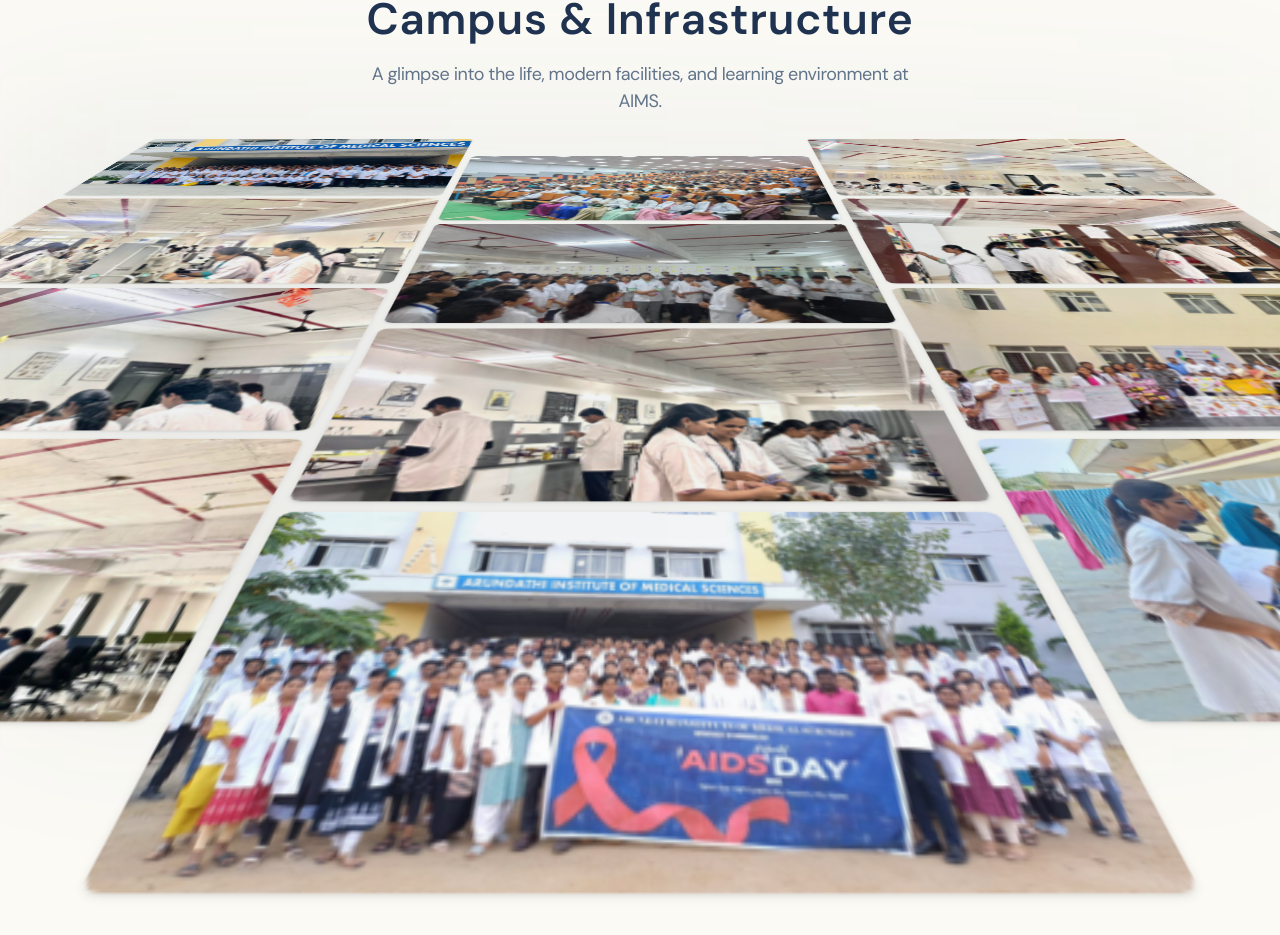
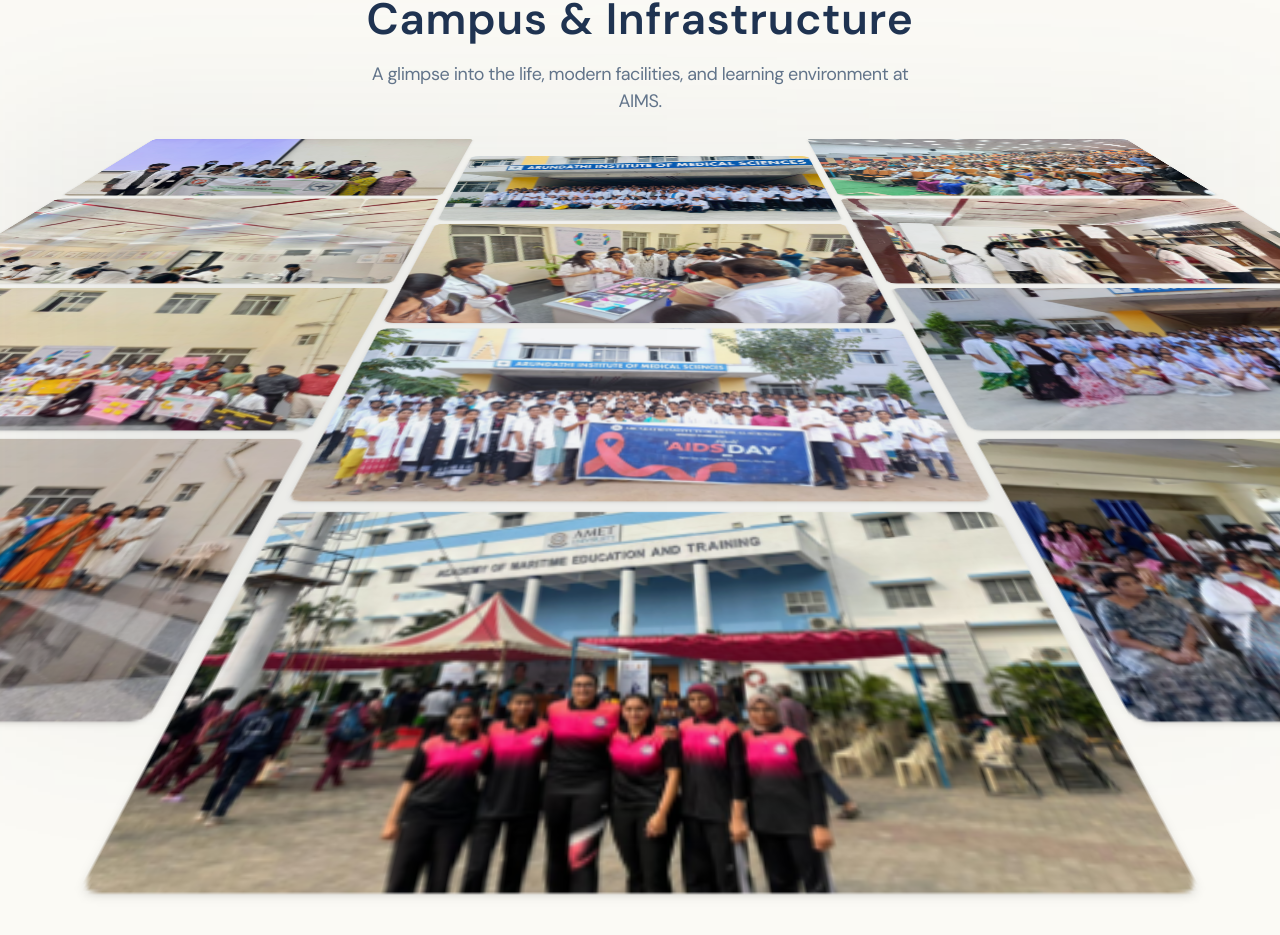
Before and after one commit to lewsishamilton/AIMS, a React (Vite) app: page / in a window 1280 px wide. Shown: the part 2272-3207 px from the top of the page. Built offline with nearby package versions, Linux system fonts and the light colour scheme; a web font is replaced by a local one.

Commit message:
selected gallrey animation imgs

```diff
--- a/src/assets/stockImages/index.ts
+++ b/src/assets/stockImages/index.ts
@@ -8,24 +8,24 @@ export const allStockImages: string[] = Object.keys(imagesRecord)
 
 // Curated selection of real AIMS medical campus facilities, labs, libraries, auditorium & outreach
 export const IMAGES_1: string[] = [
-  imagesRecord["./aims-campus-15.jpeg"]?.default, // Main AIMS Entrance with Faculty & Medical Students
-  imagesRecord["./aims-campus-46.jpeg"]?.default, // Advanced Microscopy Laboratory
-  imagesRecord["./aims-campus-51.jpeg"]?.default, // Anatomy Osteology & Dissection Lab
-  imagesRecord["./aims-campus-52.jpeg"]?.default, // Central Digital Library & Study Complex
+  imagesRecord["./aims-campus-07.jpeg"]?.default, // Main AIMS Entrance with Faculty & Medical Students
+  imagesRecord["./aims-campus-47.jpeg"]?.default, // Advanced Microscopy Laboratory
+  imagesRecord["./aims-campus-41.jpeg"]?.default, // Anatomy Osteology & Dissection Lab
+  imagesRecord["./aims-campus-19.jpeg"]?.default, // Central Digital Library & Study Complex
 ].filter(Boolean) as string[];
 
 export const IMAGES_2: string[] = [
-  imagesRecord["./aims-campus-29.jpeg"]?.default, // Grand Medical Auditorium
-  imagesRecord["./aims-campus-20.jpeg"]?.default, // Clinical Pathology & Lab Practical Session
-  imagesRecord["./aims-campus-49.jpeg"]?.default, // Biochemistry Research Laboratory
-  imagesRecord["./aims-campus-37.jpeg"]?.default, // AIMS Main Campus Building & Healthcare Campaign
+  imagesRecord["./aims-campus-15.jpeg"]?.default, // Grand Medical Auditorium
+  imagesRecord["./aims-campus-38.jpeg"]?.default, // Clinical Pathology & Lab Practical Session
+  imagesRecord["./aims-campus-37.jpeg"]?.default, // Biochemistry Research Laboratory
+  imagesRecord["./aims-campus-03.jpeg"]?.default, // AIMS Main Campus Building & Healthcare Campaign
 ].filter(Boolean) as string[];
 
 export const IMAGES_3: string[] = [
-  imagesRecord["./aims-campus-47.jpeg"]?.default, // Clinical Diagnostic Laboratory
+  imagesRecord["./aims-campus-29.jpeg"]?.default, // Clinical Diagnostic Laboratory
   imagesRecord["./aims-campus-50.jpeg"]?.default, // Medical Library Book Stacks
-  imagesRecord["./aims-campus-41.jpeg"]?.default, // Academic Poster Exhibition & Health Day
-  imagesRecord["./aims-campus-23.jpeg"]?.default, // Community Medicine & Rural Healthcare Outreach
+  imagesRecord["./aims-campus-31.jpeg"]?.default, // Academic Poster Exhibition & Health Day
+  imagesRecord["./aims-campus-48.jpeg"]?.default, // Community Medicine & Rural Healthcare Outreach
 ].filter(Boolean) as string[];
 
 export default allStockImages;
```
